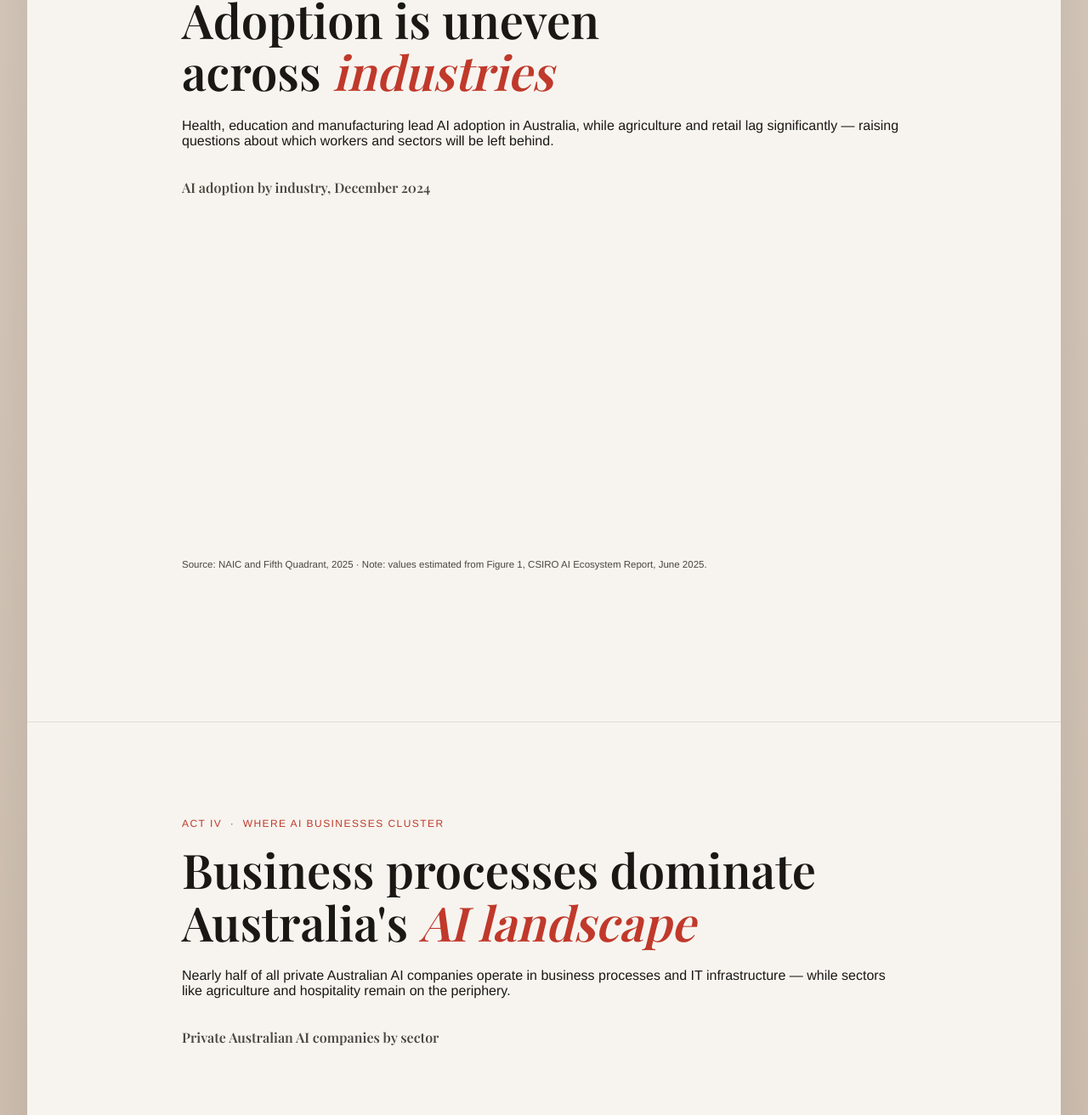
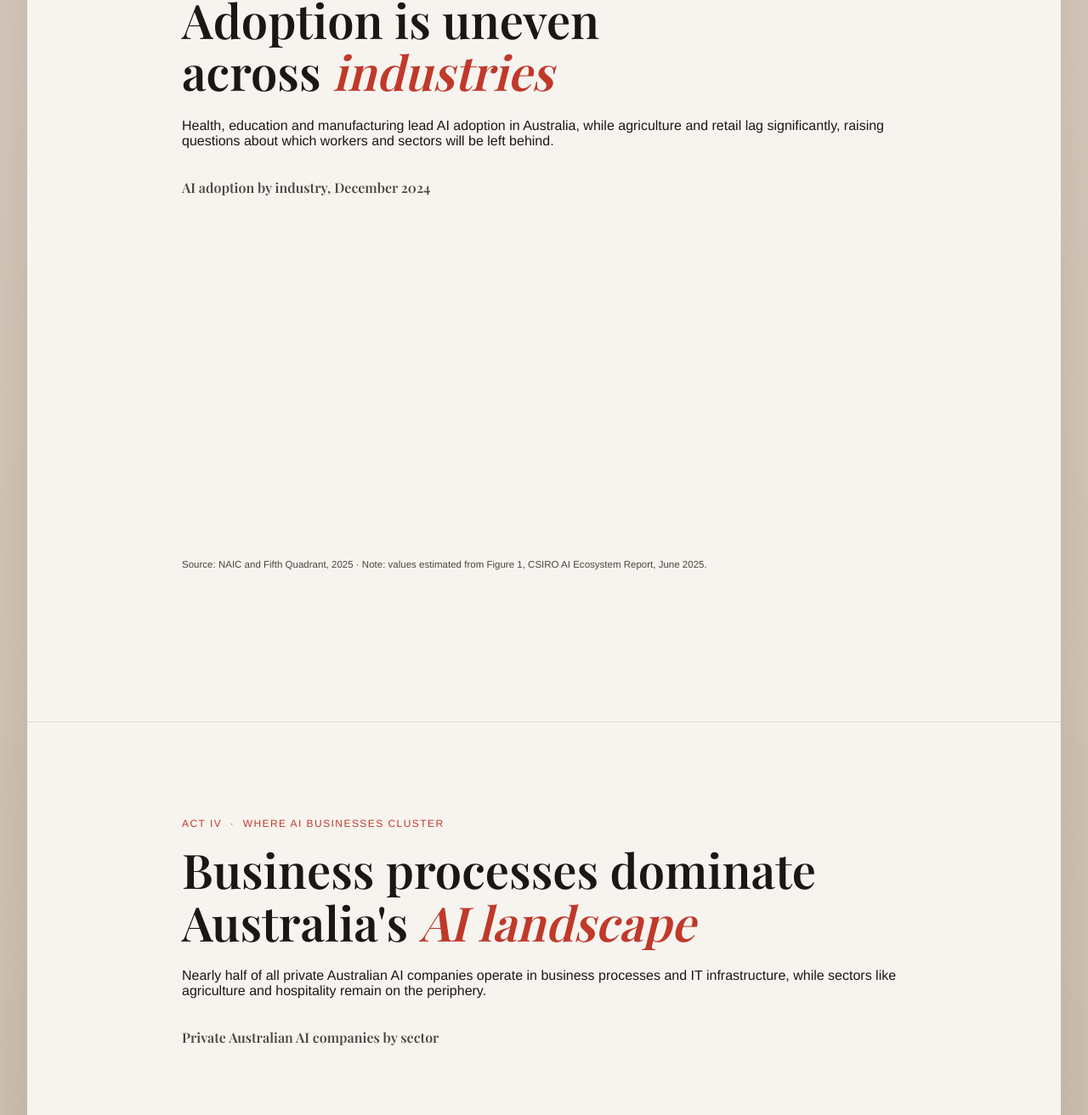
Before and after one commit to OrlandoTan/DataVisualisation2, a plain HTML site: page index.html in a window 1280 px wide. Shown: the part 2948-4260 px from the top of the page at 85% size. Drawn offline with nearby package versions, Linux system fonts and the light colour scheme; a script that the page names is missing; a web font is replaced by a local one.

Commit message:
slight change on the text of the introduction to the third section, and added a new file for vscode settings.

```diff
--- a/index.html
+++ b/index.html
@@ -96,7 +96,7 @@
         <div class="section-intro">
             <p class="kicker">Act III &nbsp;·&nbsp; Who Uses It</p>
             <h2>Adoption is uneven<br>across <em>industries</em></h2>
-            <p>Health, education and manufacturing lead AI adoption in Australia, while agriculture and retail lag significantly — raising questions about which workers and sectors will be left behind.</p>
+            <p>Health, education and manufacturing lead AI adoption in Australia, while agriculture and retail lag significantly, raising questions about which workers and sectors will be left behind.</p>
             <p class="chart-label" style="margin-top: 2.5rem;">AI adoption by industry, December 2024</p>
             <div class="chart-wrap" id="who-chart"></div>
             <p class="chart-source">Source: NAIC and Fifth Quadrant, 2025 · Note: values estimated from Figure 1, CSIRO AI Ecosystem Report, June 2025.</p>
@@ -108,7 +108,7 @@
         <div class="section-intro">
             <p class="kicker">Act IV &nbsp;·&nbsp; Where AI Businesses Cluster</p>
             <h2>Business processes dominate<br>Australia's <em>AI landscape</em></h2>
-            <p>Nearly half of all private Australian AI companies operate in business processes and IT infrastructure — while sectors like agriculture and hospitality remain on the periphery.</p>
+            <p>Nearly half of all private Australian AI companies operate in business processes and IT infrastructure, while sectors like agriculture and hospitality remain on the periphery.</p>
             <p class="chart-label" style="margin-top: 2.5rem;">Private Australian AI companies by sector</p>
             <div class="chart-wrap" id="sectors-chart"></div>
             <p class="chart-source">Source: CSIRO / NAIC Australia's AI Ecosystem Report, June 2025 · Figure 5 · Exact figures.</p>
```
